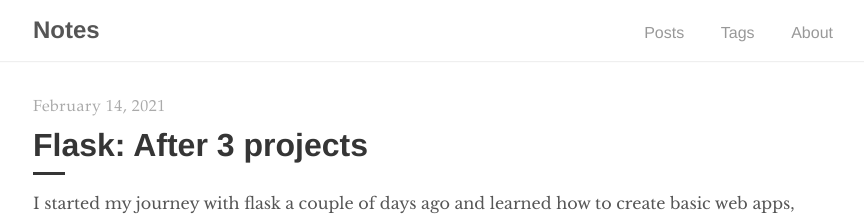
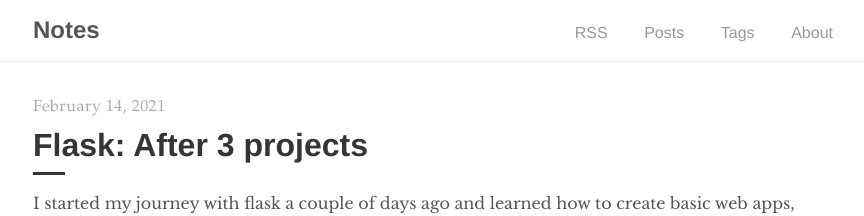
Before and after one commit to learnxtoday/learnxtoday.github.io, a Jekyll site: the page built from index.html, in a window 1280 px wide. Shown: the top 216 px of the page, without its empty margins (207-1071 px from the left). Built offline with Jekyll 4.4.1, drawn with Linux system fonts in a browser that asks for light colours; the list of posts is cut into pages by our own code.

Commit message:
Added RSS and run file

```diff
--- a/_includes/navigation.html
+++ b/_includes/navigation.html
@@ -4,6 +4,7 @@
       <h2 class="nav-title">{{ site.title }}</h2>
     </a>
     <ul>
+      <li><a href="{{ '/feed.xml' | prepend: site.baseurl }}">RSS</a></li>
       <li><a href="{{ site.baseurl }}/">Posts</a></li>
       <li><a href="{{ '/tags' | prepend: site.baseurl }}">Tags</a></li>
       <li><a href="{{ '/about' | prepend: site.baseurl }}">About</a></li>
```
Also changed, not shown: 2 other files.
